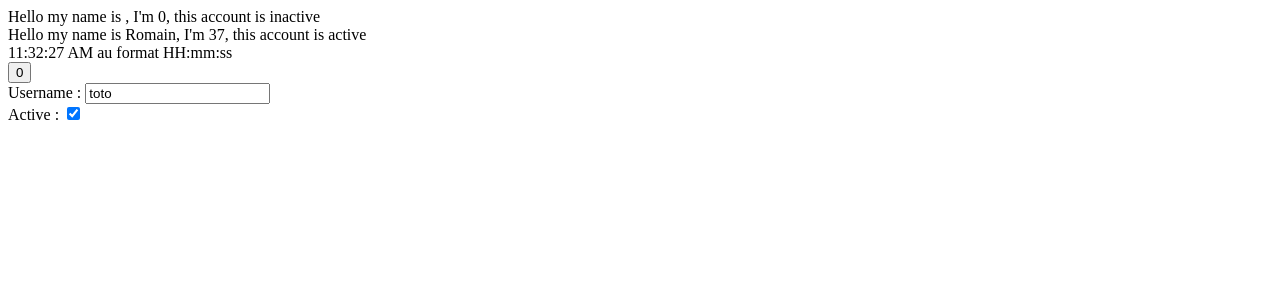
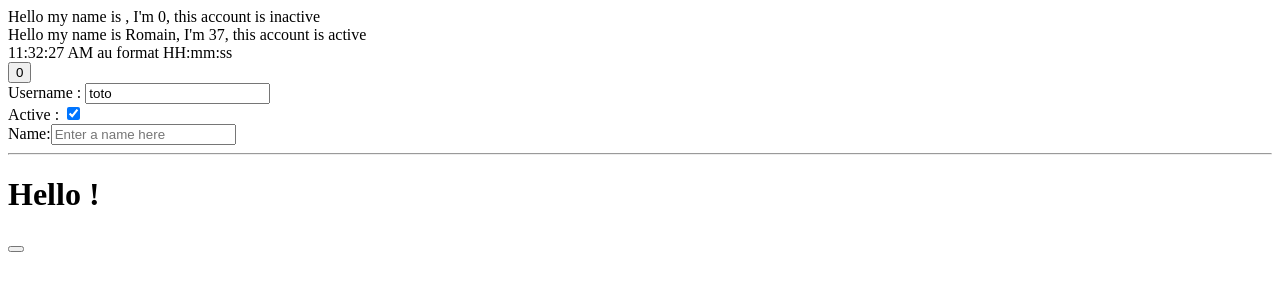
Before and after one commit to bioub/Formation_React_CGI_2022_11, a React (Create React App) app in the folder hello-react/: page / in a window 1280 px wide. Shown: the top 300 px of the page. Built offline with nearby package versions, Linux system fonts and the light colour scheme.

Commit message:
Exercices

```diff
--- a/hello-react/src/App.js
+++ b/hello-react/src/App.js
@@ -12,6 +12,8 @@
 
 import Clock from './Clock';
 import Counter from './Counter';
+import ExHelloWorld from './ExHelloWorld';
+import ExMultiStateButton from './ExMultiStateButton';
 import Hello from './Hello';
 import UserForm from './UserForm';
 
@@ -50,6 +52,8 @@ function App() {
       */}
       <Counter />
       <UserForm />
+      <ExHelloWorld />
+      <ExMultiStateButton items={['Rouge', 'Vert', 'Bleu']} />
     </div>
   );
 }
--- /dev/null
+++ b/hello-react/src/ExHelloWorld.js
@@ -0,0 +1,22 @@
+import { Component } from "react";
+
+class ExHelloWorld extends Component {
+  render() {
+    return <div className="ExHelloWorld">
+      <label>Name:</label>
+      <input type="text" placeholder="Enter a name here" />
+      <hr />
+      <h1>Hello !</h1>
+    </div>
+  }
+}
+
+export default ExHelloWorld;
+
+/*
+Exercice 1 :
+En vous inspirant de Counter
+Créer une propriété name sur le state du composant (avec une valeur par défaut)
+L'afficher dans le champ et après Hello
+Ecouter onChange sur le champ et mettre à jour le state
+*/
--- /dev/null
+++ b/hello-react/src/ExMultiStateButton.js
@@ -0,0 +1,21 @@
+import { Component } from "react";
+
+class ExMultiStateButton extends Component {
+  render() {
+    // les props sont accessibles via this.props
+    return <button className="ExMultiStateButton">
+
+    </button>
+  }
+}
+
+export default ExMultiStateButton;
+
+/*
+Exercice 2 :
+En vous inspirant de Counter
+Au départ afficher le premier élément du tableau reçu en props
+dans le bouton
+A chaque clic, afficher le prochain élément du tableau (dans le bouton)
+Si on arrive au dernier élément, afficher le premier
+*/
```
